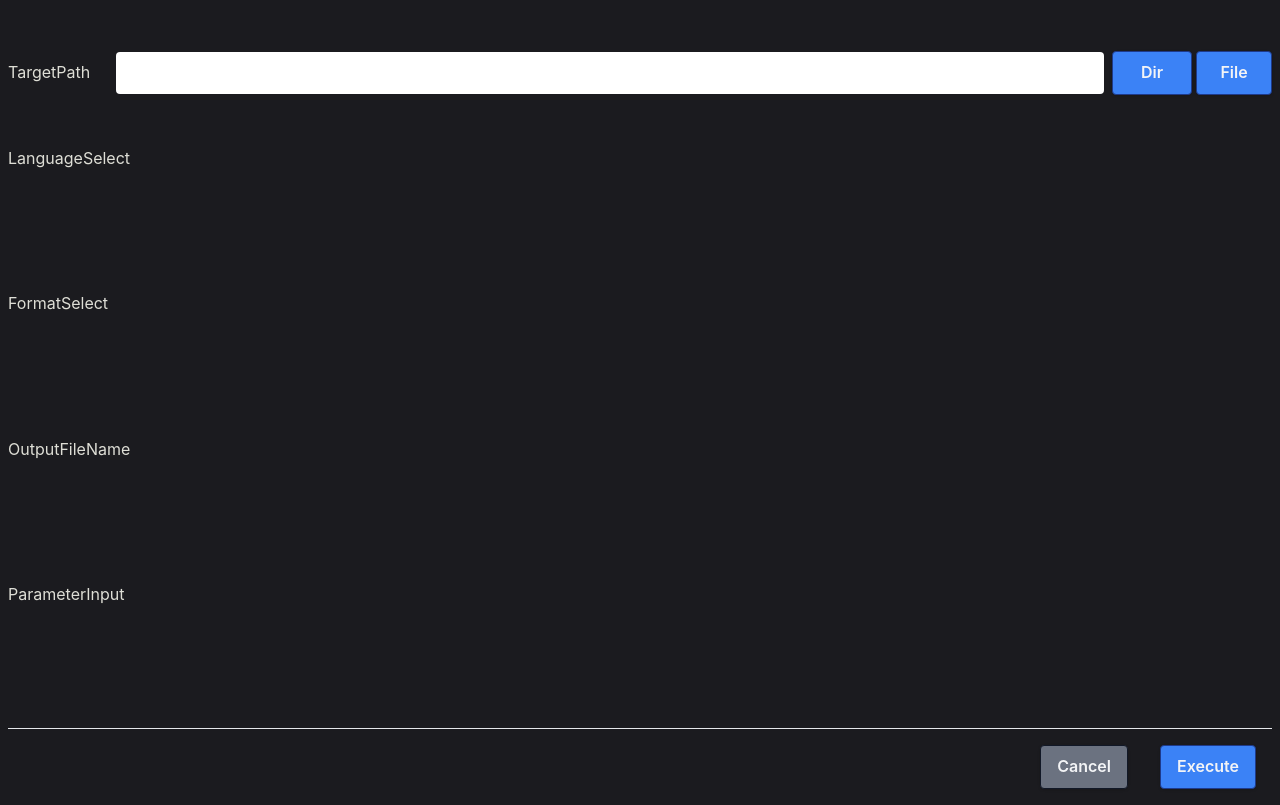
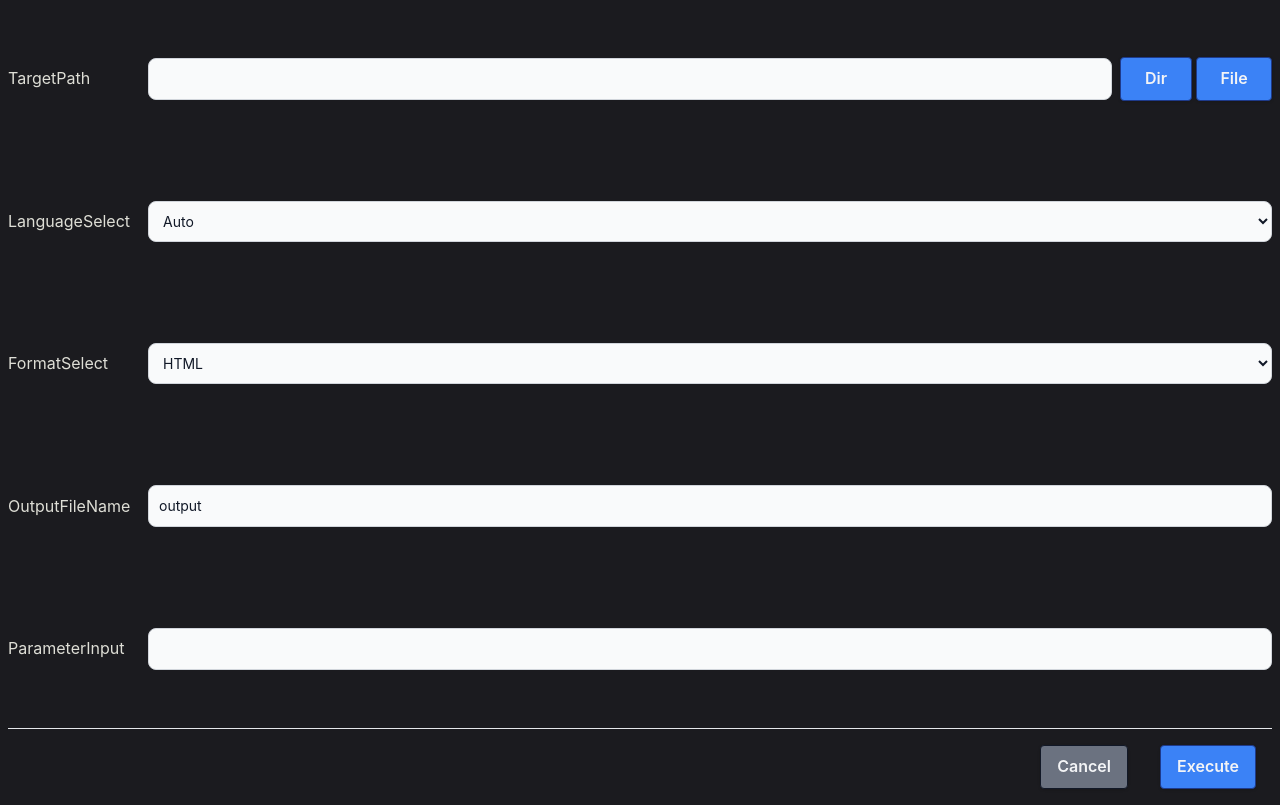
Before and after one commit to natsuyasai/lizard-gui, a React (Vite) app: page / in a window 1280 px wide. Built offline with nearby package versions, Linux system fonts and the light colour scheme.

Commit message:
画面一式作成

```diff
--- a/src/main/index.ts
+++ b/src/main/index.ts
@@ -8,7 +8,7 @@ function createWindow(): void {
   const mainWindow = new BrowserWindow({
     width: 500,
     height: 400,
-    minWidth: 300,
+    minWidth: 400,
     minHeight: 400,
     show: false,
     autoHideMenuBar: true,
--- a/src/renderer/src/App.module.scss
+++ b/src/renderer/src/App.module.scss
@@ -8,6 +8,8 @@
 
 .contents {
   width: 100%;
+  margin-top: 8px;
+  margin-bottom: 8px;
   grid-row: 1 / 2;
   display: grid;
   grid-template-rows: repeat(5, 20%);
--- a/src/renderer/src/components/FormatSelect.module.scss
+++ b/src/renderer/src/components/FormatSelect.module.scss
@@ -0,0 +1,9 @@
+.root {
+  display: grid;
+  grid-template-columns: 140px 1fr;
+  align-items: center;
+}
+
+.select {
+  @apply bg-gray-50 border border-gray-300 text-gray-900 text-sm rounded-lg focus:ring-blue-500 focus:border-blue-500 block w-full p-2.5 dark:bg-gray-700 dark:border-gray-600 dark:placeholder-gray-400 dark:text-white dark:focus:ring-blue-500 dark:focus:border-blue-500;
+}
--- a/src/renderer/src/components/FormatSelect.tsx
+++ b/src/renderer/src/components/FormatSelect.tsx
@@ -1,11 +1,32 @@
-import { FC } from 'react'
-//import styles from "./FormatSelect.module.scss";
+import { FC, useState } from 'react'
+import styles from './FormatSelect.module.scss'
+
+enum Format {
+  HTML = 'HTML',
+  CSV = 'CSV',
+  XML = 'XML'
+}
 
 export const FormatSelect: FC = () => {
+  const [selectedItem, setSelectedItem] = useState(Format.HTML)
   return (
     <>
-      {' '}
-      <div>FormatSelect</div>{' '}
+      <div className={styles.root}>
+        <div>FormatSelect</div>
+        <select
+          className={styles.select}
+          value={selectedItem}
+          onChange={(e) => setSelectedItem(e.target.value as Format)}
+        >
+          {Object.entries(Format).map(([key, value]) => {
+            return (
+              <option key={key} value={key}>
+                {value}
+              </option>
+            )
+          })}
+        </select>
+      </div>
     </>
   )
 }
--- a/src/renderer/src/components/LanguageSelect.module.scss
+++ b/src/renderer/src/components/LanguageSelect.module.scss
@@ -0,0 +1,9 @@
+.root {
+  display: grid;
+  grid-template-columns: 140px 1fr;
+  align-items: center;
+}
+
+.select {
+  @apply bg-gray-50 border border-gray-300 text-gray-900 text-sm rounded-lg focus:ring-blue-500 focus:border-blue-500 block w-full p-2.5 dark:bg-gray-700 dark:border-gray-600 dark:placeholder-gray-400 dark:text-white dark:focus:ring-blue-500 dark:focus:border-blue-500;
+}
--- a/src/renderer/src/components/LanguageSelect.tsx
+++ b/src/renderer/src/components/LanguageSelect.tsx
@@ -1,11 +1,51 @@
-import { FC } from 'react'
-//import styles from "./LanguageSelect.module.scss";
+import { FC, useState } from 'react'
+import styles from './LanguageSelect.module.scss'
+
+enum Language {
+  AUTO = 'Auto',
+  C = 'C',
+  CPP = 'C++',
+  JAVA = 'Java',
+  CSHARP = 'C#',
+  JS = 'JavaScript',
+  TS = 'TypeScript',
+  OBJECTIVE_C = 'Objective-C',
+  SWIFT = 'Swift',
+  PYTHON = 'Python',
+  RUBY = 'Ruby',
+  TTCN_3 = 'TTCN-3',
+  PHP = 'PHP',
+  SCALA = 'Scala',
+  GDSCRIPT = 'GDScript',
+  GO = 'Golang',
+  LUA = 'Lua',
+  RUST = 'Rust',
+  FORTRAN = 'Fortran',
+  KOTLIN = 'Kotlin',
+  SOLIDITY = 'Solidity',
+  ERLANG = 'Erlang'
+}
 
 export const LanguageSelect: FC = () => {
+  const [selectedItem, setSelectedItem] = useState(Language.AUTO)
   return (
     <>
-      {' '}
-      <div>LanguageSelect</div>{' '}
+      <div className={styles.root}>
+        <div>LanguageSelect</div>
+        <select
+          className={styles.select}
+          value={selectedItem}
+          onChange={(e) => setSelectedItem(e.target.value as Language)}
+        >
+          {Object.entries(Language).map(([key, value]) => {
+            return (
+              <option key={key} value={key}>
+                {value}
+              </option>
+            )
+          })}
+        </select>
+      </div>
     </>
   )
 }
--- a/src/renderer/src/components/OutputFileName.module.scss
+++ b/src/renderer/src/components/OutputFileName.module.scss
@@ -0,0 +1,9 @@
+.root {
+  display: grid;
+  grid-template-columns: 140px 1fr;
+  align-items: center;
+}
+
+.input {
+  @apply bg-gray-50 border border-gray-300 text-gray-900 text-sm rounded-lg  block w-full p-2.5 dark:bg-gray-700 dark:border-gray-600 dark:placeholder-gray-400 dark:text-white dark:focus:ring-blue-500 dark:focus:border-blue-500;
+}
--- a/src/renderer/src/components/OutputFileName.tsx
+++ b/src/renderer/src/components/OutputFileName.tsx
@@ -1,11 +1,19 @@
-import { FC } from 'react'
-//import styles from "./OutputFileName.module.scss";
+import { FC, useState } from 'react'
+import styles from './OutputFileName.module.scss'
 
 export const OutputFileName: FC = () => {
+  const [filename, setFilename] = useState('output')
+
   return (
     <>
-      {' '}
-      <div>OutputFileName</div>{' '}
+      <div className={styles.root}>
+        <div>OutputFileName</div>
+        <input
+          className={styles.input}
+          value={filename}
+          onChange={(e) => setFilename(e.target.value)}
+        ></input>
+      </div>
     </>
   )
 }
--- a/src/renderer/src/components/ParameterInput.module.scss
+++ b/src/renderer/src/components/ParameterInput.module.scss
@@ -0,0 +1,9 @@
+.root {
+  display: grid;
+  grid-template-columns: 140px 1fr;
+  align-items: center;
+}
+
+.input {
+  @apply bg-gray-50 border border-gray-300 text-gray-900 text-sm rounded-lg  block w-full p-2.5 dark:bg-gray-700 dark:border-gray-600 dark:placeholder-gray-400 dark:text-white dark:focus:ring-blue-500 dark:focus:border-blue-500;
+}
--- a/src/renderer/src/components/ParameterInput.tsx
+++ b/src/renderer/src/components/ParameterInput.tsx
@@ -1,11 +1,19 @@
-import { FC } from 'react'
-//import styles from "./ParameterInput.module.scss";
+import { FC, useState } from 'react'
+import styles from './ParameterInput.module.scss'
 
 export const ParameterInput: FC = () => {
+  const [filename, setFilename] = useState('')
+
   return (
     <>
-      {' '}
-      <div>ParameterInput</div>{' '}
+      <div className={styles.root}>
+        <div>ParameterInput</div>
+        <input
+          className={styles.input}
+          value={filename}
+          onChange={(e) => setFilename(e.target.value)}
+        ></input>
+      </div>
     </>
   )
 }
--- a/src/renderer/src/components/TargetPath.module.scss
+++ b/src/renderer/src/components/TargetPath.module.scss
@@ -1,6 +1,6 @@
 .root {
   display: grid;
-  grid-template-columns: 100px 1fr 80px 80px;
+  grid-template-columns: 140px 1fr 80px 80px;
   align-items: center;
 
   input[type='file'] {
@@ -9,10 +9,7 @@
 }
 
 .input {
-  margin: 0 8px;
-  padding: 8px;
-  border-radius: 4px;
-  @apply text-gray-800;
+  @apply bg-gray-50 border border-gray-300 text-gray-900 text-sm rounded-lg  block w-full p-2.5 dark:bg-gray-700 dark:border-gray-600 dark:placeholder-gray-400 dark:text-white dark:focus:ring-blue-500 dark:focus:border-blue-500;
 }
 
 .label {
@@ -31,3 +28,7 @@
     transition: 0.3s ease-out;
   }
 }
+
+.dirbutton {
+  margin-left: 8px;
+}
--- a/src/renderer/src/components/TargetPath.tsx
+++ b/src/renderer/src/components/TargetPath.tsx
@@ -1,24 +1,8 @@
 import { FC, useState } from 'react'
 import styles from './TargetPath.module.scss'
-import path from 'path'
 
 export const TargetPath: FC = () => {
   const [targetPath, setTargetPath] = useState('')
-
-  function selectFiles(event: React.ChangeEvent<HTMLInputElement>): void {
-    const files = event.currentTarget.files
-    if (!files || files.length === 0) {
-      return
-    }
-    const file = files[0]
-    const isDir = files.length > 2
-    if (isDir) {
-      const dirpath = path.dirname(file.path)
-      setTargetPath(dirpath)
-    } else {
-      setTargetPath(file.path)
-    }
-  }
 
   const selectDirectory = async () => {
     const result = await window.dialogAPI.showOpenDialog({
@@ -47,7 +31,7 @@ export const TargetPath: FC = () => {
       <div className={styles.root}>
         <div>TargetPath</div>
         <input readOnly={true} className={styles.input} value={targetPath}></input>
-        <button className="execbutton" onClick={selectDirectory}>
+        <button className={`${styles.dirbutton} execbutton`} onClick={selectDirectory}>
           Dir
         </button>
         <button className="execbutton" onClick={selectFile}>
```
